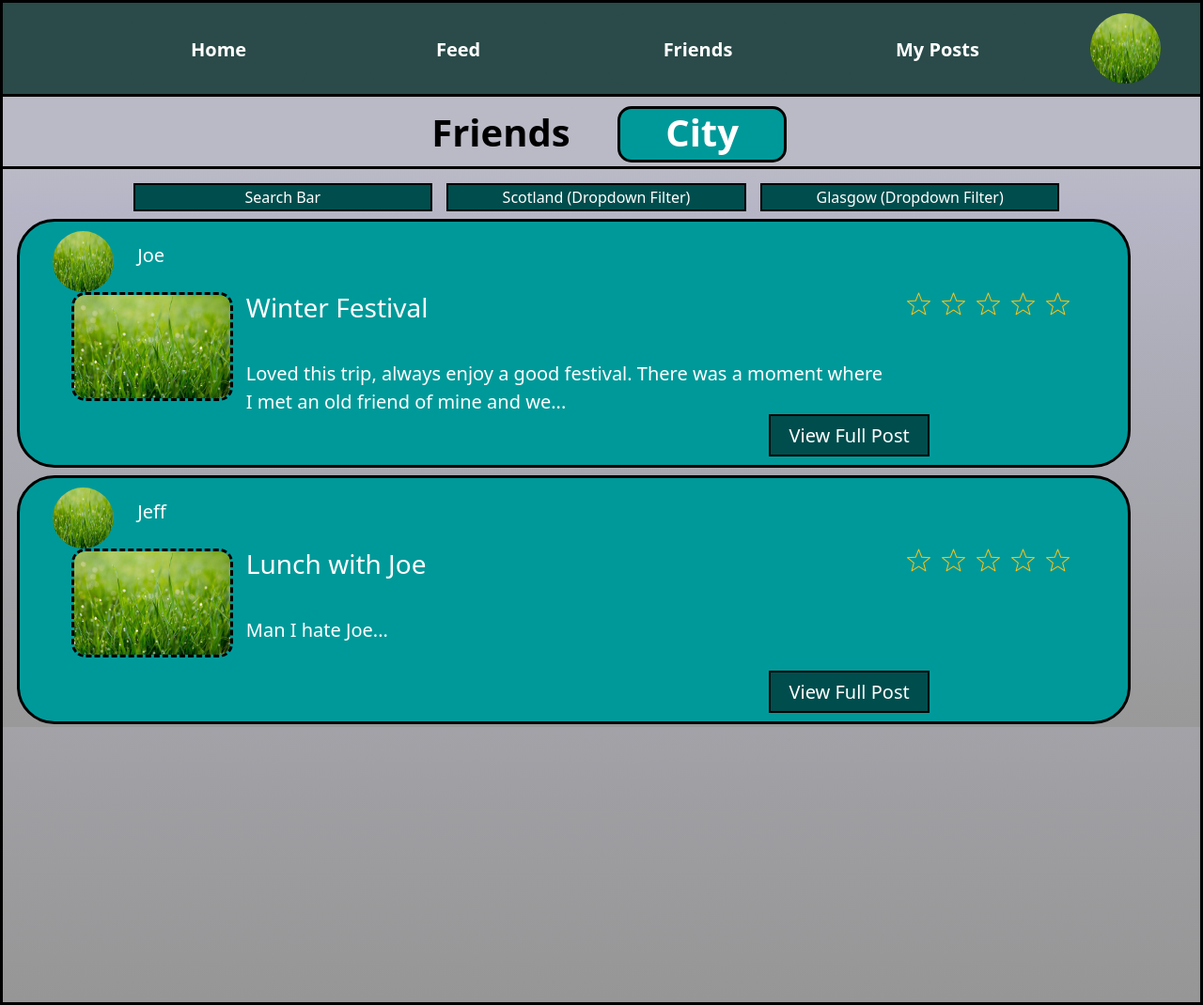
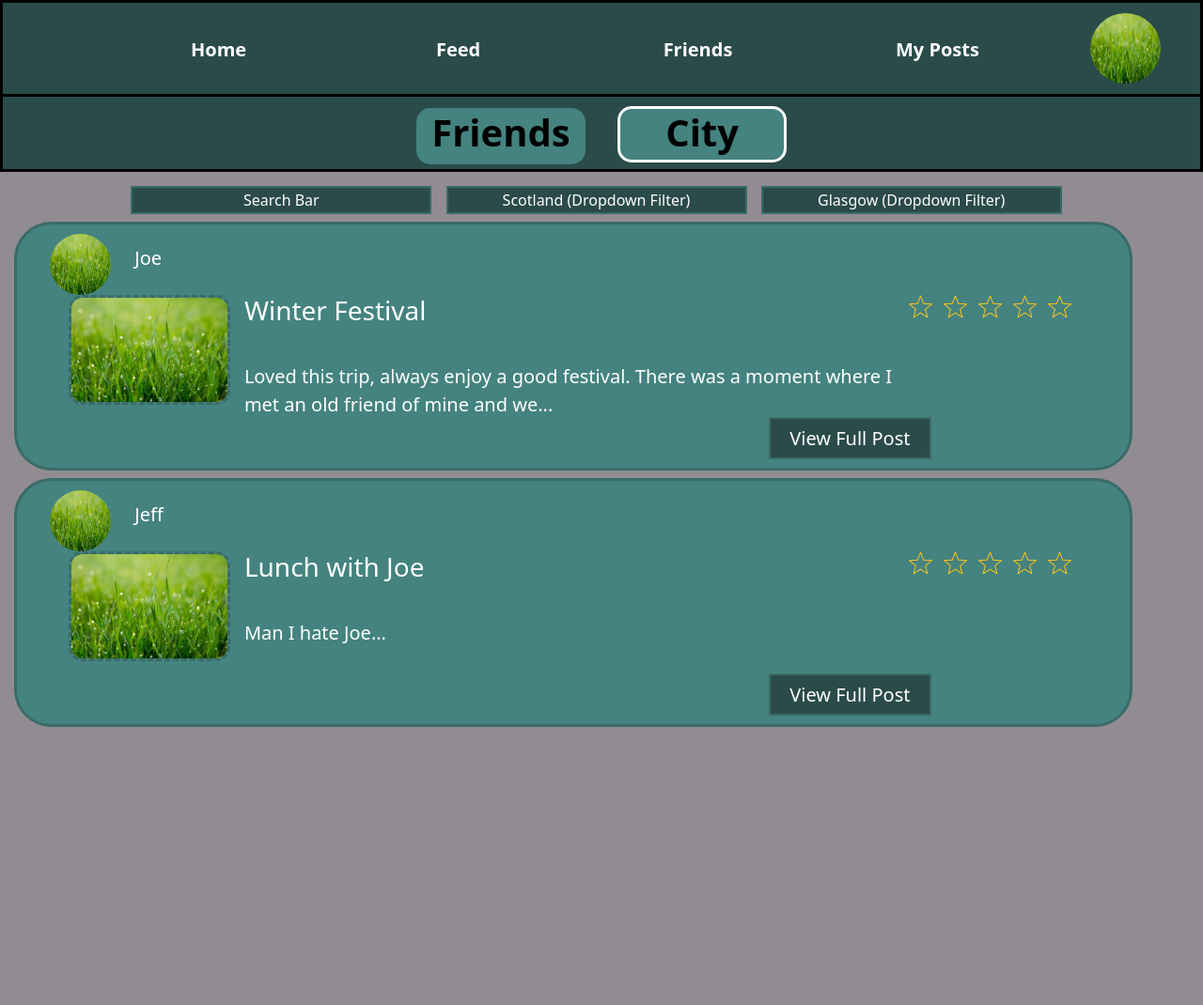
Before and after one commit to Humhmu/CityStars, a Django app: page /city_stars/feed/city/ in a window 1280 px wide. Shown: the whole page at 94% size. Run offline with Django 3.2, Linux system fonts and the light colour scheme; some libraries are stand-ins or nearby versions.

Commit message:
updated css files

```diff
--- a/static/css/base.css
+++ b/static/css/base.css
@@ -1,27 +1,34 @@
 @import "../bootstrap/css/bootstrap.min.css";
+
+:root {
+  --BACKGROUND: #918c91;
+  --PRIMARY: #44837f;
+  --SECONDARY: #2a4b49;
+  --ACCENT: #3a6b68;
+}
 
 /* Entire background of the website other than the navigation bar
 is a grey colour. */
 html {
   height: 100%;
-    background: linear-gradient(to bottom, #c2c2d6 0%, #969696 100%);
-    color: #ffffff;
-    border-style: solid;
-    border-color: black;
+  background: var(--BACKGROUND);
+  color: white;
+  /* border-style: solid;
+  border-color: black; */
 }
 
 /* Main content. */
 .content {
-    background-color: #44837F;
+  background-color: var(--PRIMARY);
 }
 /* Background colour of the main page. */
 .body_content {
-    background: linear-gradient(to bottom, #bcbcd0 0%, #999999 100%)
+  background: var(--BACKGROUND);
 }
 
 /* Mostly used for interactive elements. */
 .interaction {
-    background-color: #2A4B49;
+  background-color: var(--SECONDARY);
   padding: 10px;
   display: block;
   top: 0;
@@ -29,225 +36,13 @@ html {
   right: 0;
   position: relative;
   text-align: center;
-}
-
-/* Background of the currently chosen feed (friend or city). */
-.feedinteraction {
-    background-color: #babac6;
-    height: 75px;
-    position: relative;
-    height: 80px;
-    border-style: solid;
-    border-color: black;
-    border-left: none;
-    border-right: none;
-    text-align: center;
-}
-
-/* Dropdowns to filter out content. */
-.feeddropdown {
-    background: linear-gradient(#babac6 0%, #b5b5c7 100%);
-    color: white;
-    height: 45px;
-    text-align: center;
-}
-
-.feeddropdownselect {
-    background-color: white;
-    color: black;
-}
-
-.feeddropdownbutton {
-    background-color: #004d4d;
-    border-style: solid;
-    border-color: black;
-    color: white;
-    width: 25%;
-    margin-top: 15px;
-    margin-right: 11px;
-    transition-duration: 0.4s;
-}
-
-.feeddropdownbutton:hover {
-    background-color: rgba(255, 255, 255, 0.5);
-    color: black;
-}
-
-/* Scroll bar of this feed. */
-.feedscroll::-webkit-scrollbar {
-    margin-right: 20px;
-    width: 20px;
-    height: 460px;
-    overflow-y: scroll;
-    border-style: solid;
-    border-color: black;
-    border: none;
-    border-radius: 3px;
-    position: absolute;
-}
-
-.feedscroll::-webkit-scrollbar-track {
-    background: white;
-    width: 20px;
-    height: 460px;
-    border-style: solid;
-    border-color: black;
-    border-radius: 3px;
-    margin-top: 40px;
-    margin-bottom: 50px;
-    position: absolute;
-}
-
-.feedscroll::-webkit-scrollbar-thumb {
-    background-color: #004d4d;
-    width: 17px;
-    height: 140px;
-    border-style: solid;
-    border-color: black;
-    border-radius: 3px;
-}
-
-.feedscroll::-webkit-scrollbar-thumb:hover {
-    background-color: #004d4de1;
-}
-
-/* All posts related to cities. */
-.feedpost {
-    background-color: #009999;
-    width: 96%;
-    height: 265px;
-    border-style: solid;
-    border-color: black;
-    border-radius: 40px;
-    margin-left: 15px;
-    margin-top: 8px;
-    padding-left: 35px;
-    font-size: 20px;
-    color: white;
-    float: left;
-}
-
-/* The user's profile picture from the post. */
-.feedpfp {
-    width: 65px;
-    height: 65px;
-    margin-top: 10px;
-    margin-right: 20px;
-    border-radius: 50%;
-}
-
-/* The user's image for the post. */
-.feedimage {
-    width: 15%;
-    height: 15%;
-    margin-left: 20px;
-    border-style: dashed;
-    border-color: black;
-    border-radius: 15px;
-    float: left;
-}
-
-/* What the user have said about the city. */
-.feedsectioncontent {
-    width: 60%;
-    height: 130px;
-    margin-left: 18%;
-}
-
-/* Average rating of the city (functionality need implemented). */
-.feedreviewstars {
-    width: 203px;
-    height: 40px;
-    margin-right: 38px;
-    position: relative;
-    float: right;
-    bottom: 135px;
-}
-
-.feedreviewstarsimage {
-    width: 25px;
-    height: 25px;
-}
-
-/* This alone might need to be scrapped if not needed. */
-.feedreviewstarsbutton {
-    background-color: #009999;
-    border: none;
-    position: relative;
-    float: left;
-}
-
-/* Number of likes can be shown below the user's uploaded city image. */
-.feedlikes {
-    width: 110px;
-    height: 40px;
-    top: 9px;
-    right: 170px;
-    float: left;
-    position: relative;
-}
-
-.feedlikesimage {
-    width: 40px;
-    height: 40px;
-}
-
-/* Users can like posts. */
-.feedlikesbutton {
-    background-color: #009999;
-    border: none;
-}
-
-/* Users can view the full post via the 'View Full Post' button. */
-.feedviewpagebutton {
-    background-color: #004d4d;
-    width: 15%;
-    height: 45px;
-    border-style: solid;
-    border-color: black;
-    color: white;
-    left: 57%;
-    position: relative;
-    transition-duration: 0.4s;
-}
-
-.feedviewpagebutton:hover {
-    background-color: white;
-    color: black;
-}
-
-/* Users can switch between viewing friend or city feed. */
-.feedbutton {
-    background-color: #babac6;
-    border: none;
-    border-radius: 15px;
-    margin-top: 10px;
-    margin-right: 30px;
-    width: 180px;
-    height: 60px;
-    transition-duration: 0.4s;
-}
-
-.feedbutton:hover {
-    background-color: #00999999;
-    color: white;
-}
-
-.feedselect {
-    background-color: #009999;
-    color: white;
-    border: none;
-    margin-top: 10px;
-    width: 180px;
-    height: 60px;
-    border-radius: 15px;
   border-style: solid;
   border-color: black;
 }
 
 /* Buttons as part of the navigation bar. */
 .navbutton {
-    background-color: #2A4B49;
+  background-color: var(--SECONDARY);
   width: 15%;
   margin-left: 5%;
   margin-top: 2px;
@@ -261,13 +56,13 @@ html {
 
 /* Changes state (colour) when user points at the button. */
 .navbutton:hover {
-    background-color: #3a6b68;
-    color: rgb(255, 255, 255);
+  background-color: var(--ACCENT);
+  color: white;
 }
 
 /* User profile picture is aligned to the right. */
 .navpfp {
-    background-color: #2A4B49;
+  background-color: var(--SECONDARY);
   border: none;
   float: right;
   width: 75px;
@@ -281,21 +76,3 @@ html {
   height: 75px;
   border-radius: 50%;
 }
-
-/* Register and Login page forms */
-.registerloginform {
-    position: relative;
-    width: 30%;
-    margin-left: 35%;
-    padding: 20px;
-    border: 1px solid #ccc;
-    border-radius: 8px;
-    text-align: center;
-    background-color: #009999;
-}
-
-/* Error Message */
-.error_message {
-    font-size: 14px;
-    margin-top: 10px;
-}
--- /dev/null
+++ b/static/css/city_feed.css
@@ -0,0 +1,176 @@
+@import "base.css";
+
+/* All posts related to cities. */
+.feedpost {
+  background-color: var(--PRIMARY);
+  width: 96%;
+  height: 265px;
+  border-style: solid;
+  border-color: var(--ACCENT);
+  border-radius: 40px;
+  margin-left: 15px;
+  margin-top: 8px;
+  padding-left: 35px;
+  font-size: 20px;
+  color: white;
+  float: left;
+}
+
+/* The user's profile picture from the post. */
+.feedpfp {
+  width: 65px;
+  height: 65px;
+  margin-top: 10px;
+  margin-right: 20px;
+  border-radius: 50%;
+}
+
+/* The user's image for the post. */
+.feedimage {
+  width: 15%;
+  height: 15%;
+  margin-left: 20px;
+  border-style: dashed;
+  border-color: var(--ACCENT);
+  border-radius: 15px;
+  float: left;
+}
+
+/* What the user have said about the city. */
+.feedsectioncontent {
+  width: 60%;
+  height: 130px;
+  margin-left: 18%;
+}
+
+/* Average rating of the city (functionality need implemented). */
+.feedreviewstars {
+  width: 203px;
+  height: 40px;
+  margin-right: 38px;
+  position: relative;
+  float: right;
+  bottom: 135px;
+}
+
+.feedreviewstarsimage {
+  width: 25px;
+  height: 25px;
+}
+
+/* This alone might need to be scrapped if not needed. */
+.feedreviewstarsbutton {
+  background-color: var(--PRIMARY);
+  border: none;
+  position: relative;
+  float: left;
+}
+
+/* Number of likes can be shown below the user's uploaded city image. */
+.feedlikes {
+  width: 110px;
+  height: 40px;
+  top: 9px;
+  right: 170px;
+  float: left;
+  position: relative;
+}
+
+.feedlikesimage {
+  width: 40px;
+  height: 40px;
+}
+
+/* Users can like posts. */
+.feedlikesbutton {
+  background-color: var(--PRIMARY);
+  border: none;
+}
+
+/* Users can view the full post via the 'View Full Post' button. */
+.feedviewpagebutton {
+  background-color: var(--SECONDARY);
+  width: 15%;
+  height: 45px;
+  border-style: solid;
+  border-color: var(--ACCENT);
+  color: white;
+  left: 57%;
+  position: relative;
+  transition-duration: 0.4s;
+}
+
+.feedviewpagebutton:hover {
+  background-color: white;
+  color: black;
+}
+
+/* Users can switch between viewing friend or city feed. */
+.feedbutton {
+  background-color: var(--PRIMARY);
+  border: none;
+  border-radius: 15px;
+  margin-top: 10px;
+  margin-right: 30px;
+  width: 180px;
+  height: 60px;
+  transition-duration: 0.4s;
+}
+
+.feedbutton:hover {
+  background-color: var(--ACCENT);
+  color: white;
+}
+
+.feedselect {
+  background-color: var(--PRIMARY);
+  /* color: white; */
+  border: none;
+  margin-top: 10px;
+  width: 180px;
+  height: 60px;
+  border-radius: 15px;
+  border-style: solid;
+  border-color: white;
+}
+
+/* Background of the currently chosen feed (friend or city). */
+.feedinteraction {
+  background-color: var(--SECONDARY);
+  height: 75px;
+  position: relative;
+  height: 80px;
+  border-style: solid;
+  border-color: black;
+  border-top: none;
+  text-align: center;
+}
+
+/* Dropdowns to filter out content. */
+.feeddropdown {
+  background: var(--BACKGROUND);
+  color: white;
+  height: 45px;
+  text-align: center;
+}
+
+.feeddropdownselect {
+  background-color: white;
+  color: black;
+}
+
+.feeddropdownbutton {
+  background-color: var(--SECONDARY);
+  border-style: solid;
+  border-color: var(--ACCENT);
+  color: white;
+  width: 25%;
+  margin-top: 15px;
+  margin-right: 11px;
+  transition-duration: 0.4s;
+}
+
+.feeddropdownbutton:hover {
+  background-color: var(--ACCENT);
+  color: black;
+}
--- a/templates/CityStars_app/city_feed.html
+++ b/templates/CityStars_app/city_feed.html
@@ -1,5 +1,9 @@
 {% extends 'CityStars_app/base.html' %}
 {% load static %}
+
+{% block css_block %}
+<link rel="stylesheet" href="{% static 'css/city_feed.css' %}" />
+{% endblock %}
 
 {% block title_block %}
     City Feed
--- a/templates/CityStars_app/login.html
+++ b/templates/CityStars_app/login.html
@@ -1,5 +1,9 @@
 {% extends 'CityStars_app/base.html' %}
 {% load static %}
+
+{% block css_block %}
+<link rel="stylesheet" href="{% static 'css/registerlogin.css' %}" />
+{% endblock %}
 
 {% block title_block %}
     Login
--- a/templates/CityStars_app/register.html
+++ b/templates/CityStars_app/register.html
@@ -1,5 +1,9 @@
 {% extends 'CityStars_app/base.html' %}
 {% load static %}
+
+{% block css_block %}
+<link rel="stylesheet" href="{% static 'css/registerlogin.css' %}" />
+{% endblock %}
 
 {% block title_block %}
     Register
```
Also changed, not shown: static/css/city.css (+15 -22 lines), static/css/city_stars.css (+18 -18 lines), static/css/registerlogin.css (added, +19 -0 lines). Lines whose indentation alone changed are shown as unchanged.
